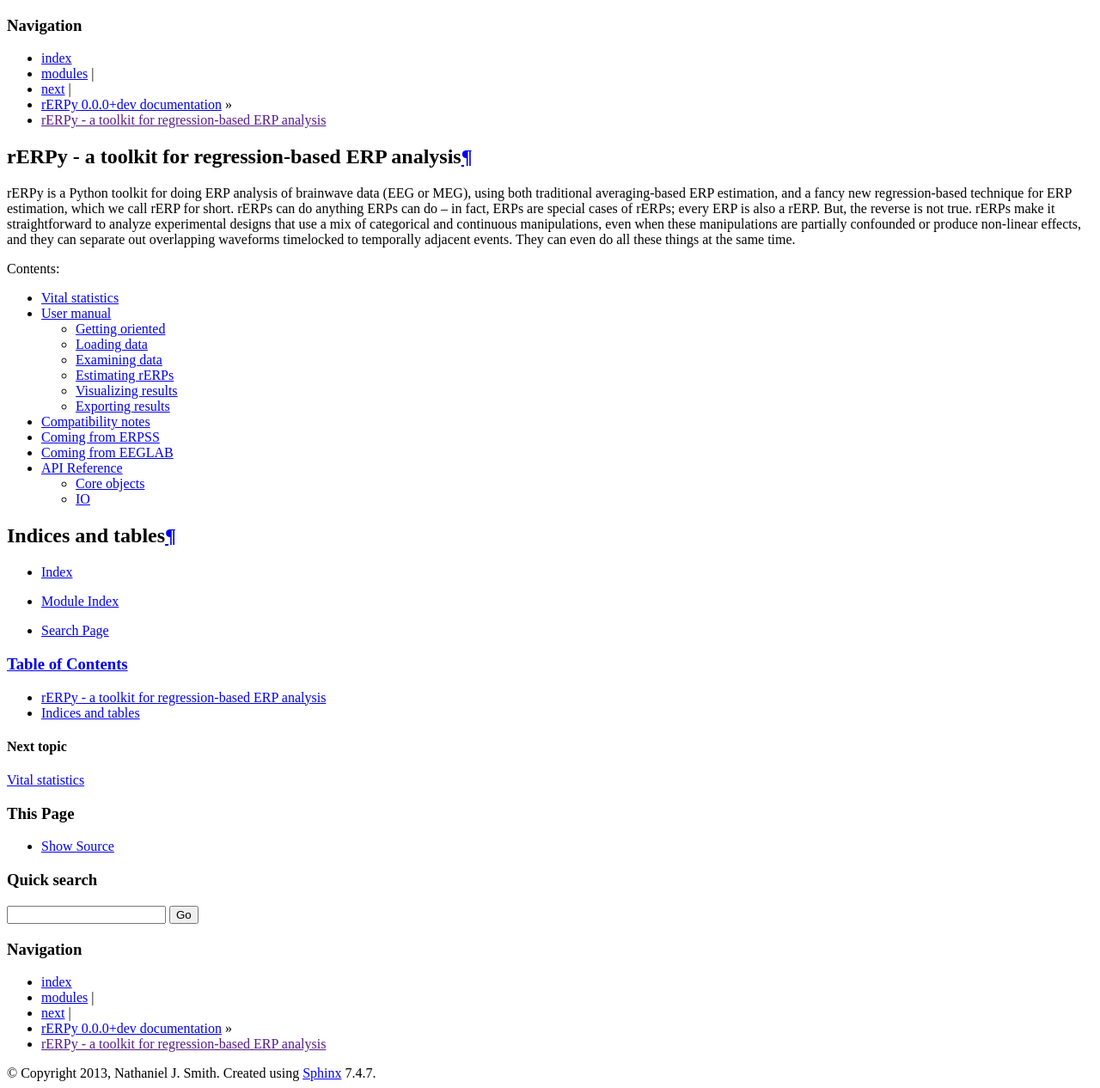
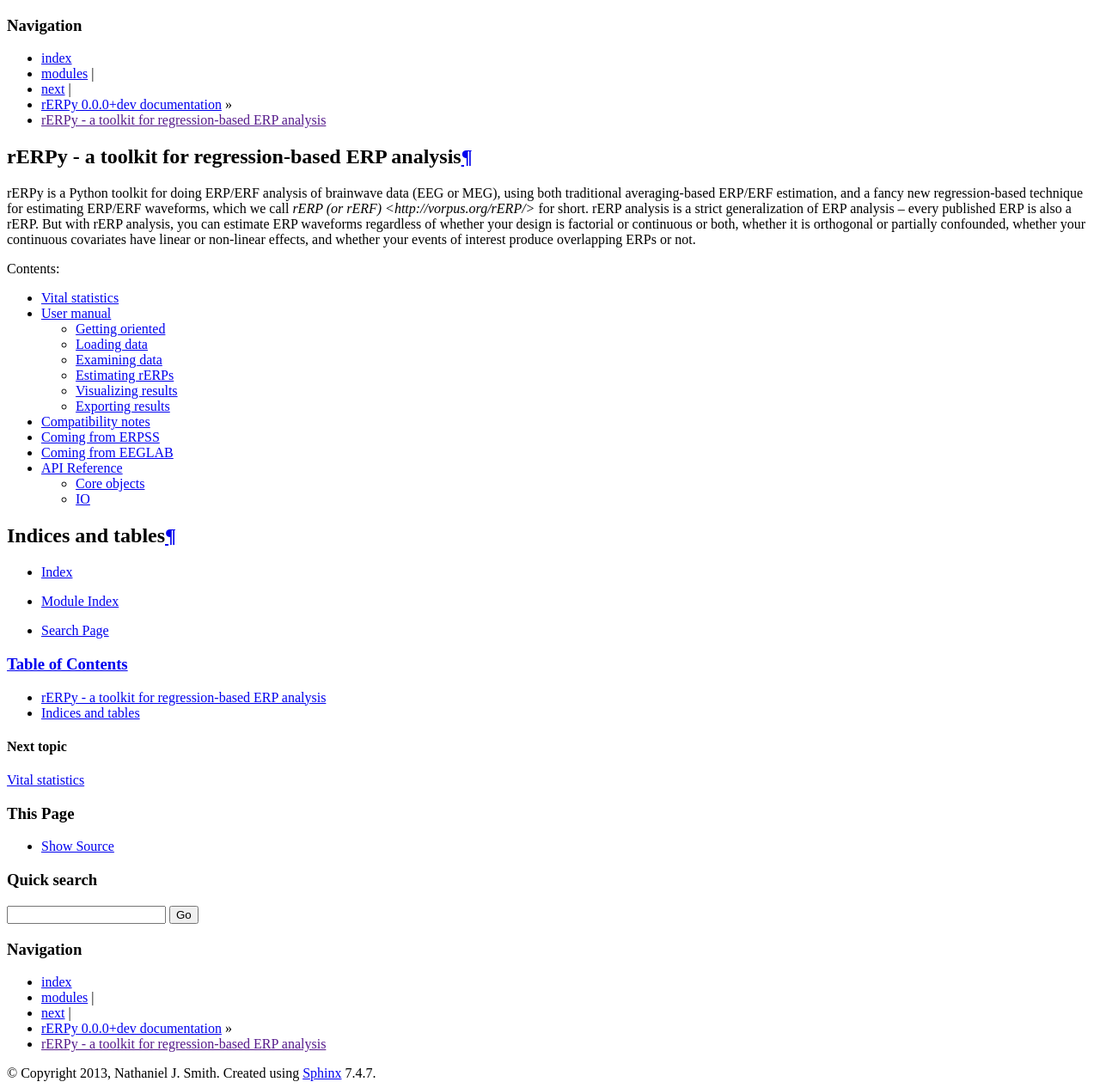
Before and after one commit to rerpy/rerpy, a Sphinx documentation site: the page built from doc/index.rst, in a window 1280 px wide. Shown: the whole page at 86% size. Built offline with Sphinx 7.4.7, drawn with Linux system fonts in a browser that asks for light colours; formulas are drawn with MathJax 3; the version number is read from the project's files by our own code.

```diff
--- a/doc/index.rst
+++ b/doc/index.rst
@@ -6,17 +6,17 @@
 rERPy - a toolkit for regression-based ERP analysis
 ===================================================
 
-rERPy is a Python toolkit for doing ERP analysis of brainwave data
-(EEG or MEG), using both traditional averaging-based ERP estimation,
-and a fancy new regression-based technique for ERP estimation, which
-we call rERP for short. rERPs can do anything ERPs can do -- in fact,
-ERPs are special cases of rERPs; every ERP is also a rERP. But, the
-reverse is not true. rERPs make it straightforward to analyze
-experimental designs that use a mix of categorical and continuous
-manipulations, even when these manipulations are partially confounded
-or produce non-linear effects, and they can separate out overlapping
-waveforms timelocked to temporally adjacent events. They can even do
-all these things at the same time.
+rERPy is a Python toolkit for doing ERP/ERF analysis of brainwave data
+(EEG or MEG), using both traditional averaging-based ERP/ERF
+estimation, and a fancy new regression-based technique for estimating
+ERP/ERF waveforms, which we call `rERP (or rERF)
+<http://vorpus.org/rERP/>` for short. rERP analysis is a strict
+generalization of ERP analysis -- every published ERP is also a
+rERP. But with rERP analysis, you can estimate ERP waveforms
+regardless of whether your design is factorial or continuous or both,
+whether it is orthogonal or partially confounded, whether your
+continuous covariates have linear or non-linear effects, and whether
+your events of interest produce overlapping ERPs or not.
 
 Contents:
 
--- a/doc/requirements.txt
+++ b/doc/requirements.txt
@@ -3,3 +3,4 @@ scipy
 cython
 pandas
 patsy
+ipython
```
Also changed, not shown: README.rst (+14 -7 lines), doc/user-manual.rst (+57 -1 lines).
